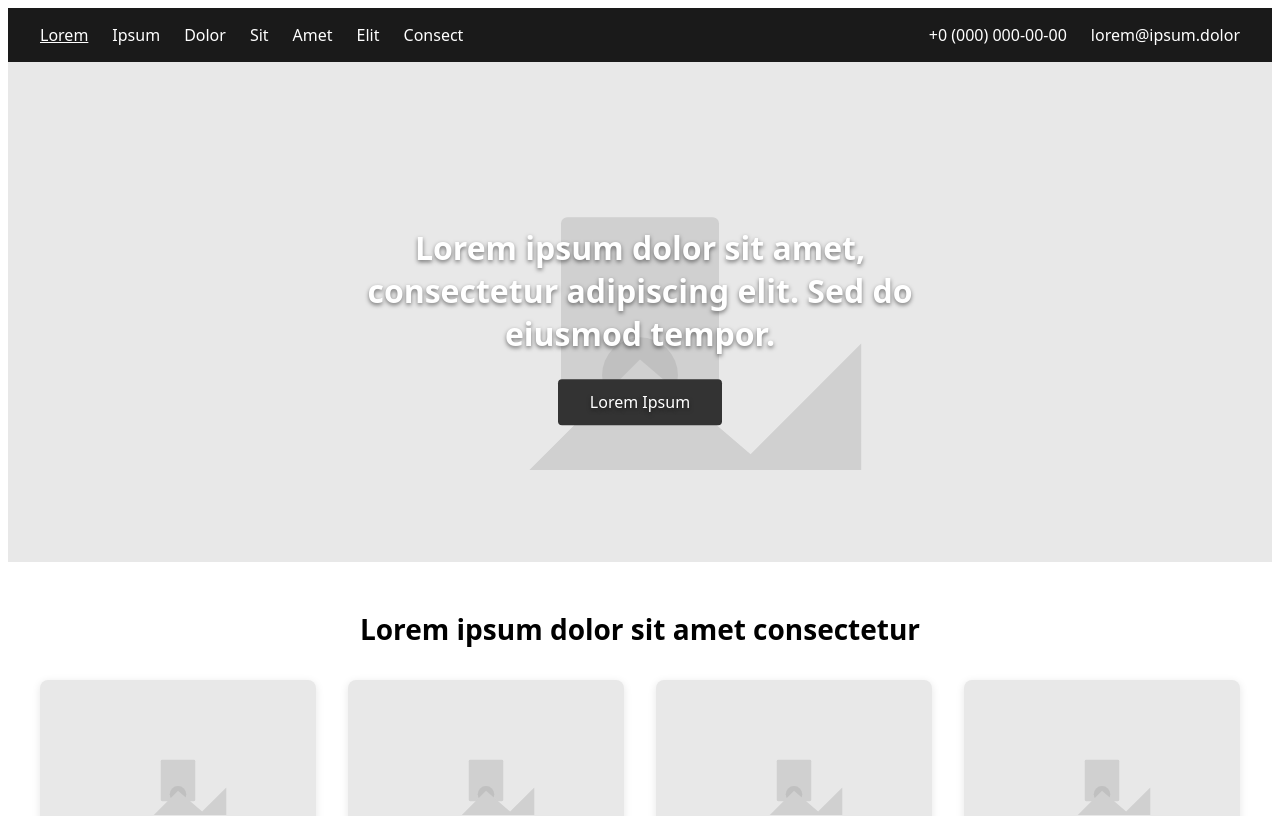
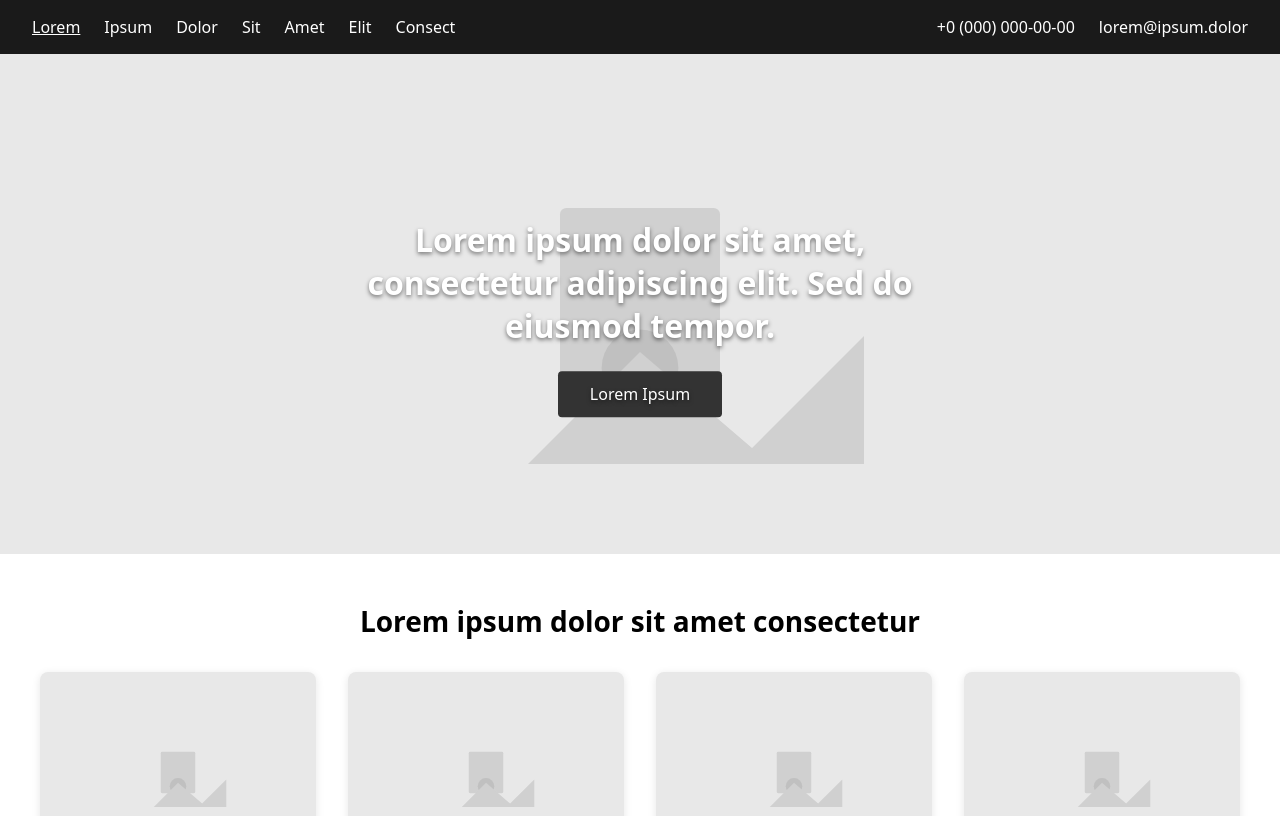
Before and after one commit to GeorgeSalari/psk_vue, a Vue app: page / in a window 1280 px wide. Shown: the top 816 px of the page. Built offline with nearby package versions, Linux system fonts and the light colour scheme.

Commit message:
remove padding

```diff
--- a/src/App.vue
+++ b/src/App.vue
@@ -5,3 +5,10 @@
 <script lang="ts">
 export default {};
 </script>
+
+<style>
+body {
+  margin: 0;
+  padding: 0;
+}
+</style>
```
